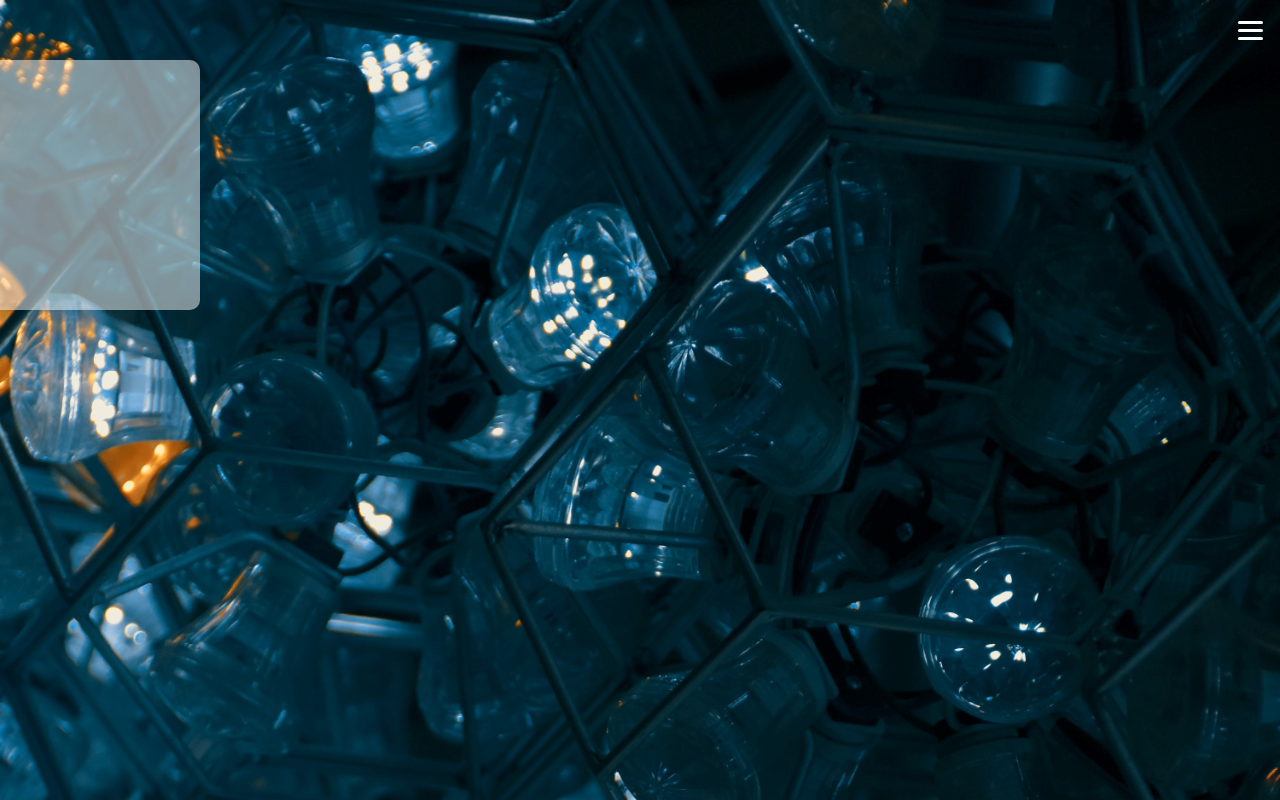
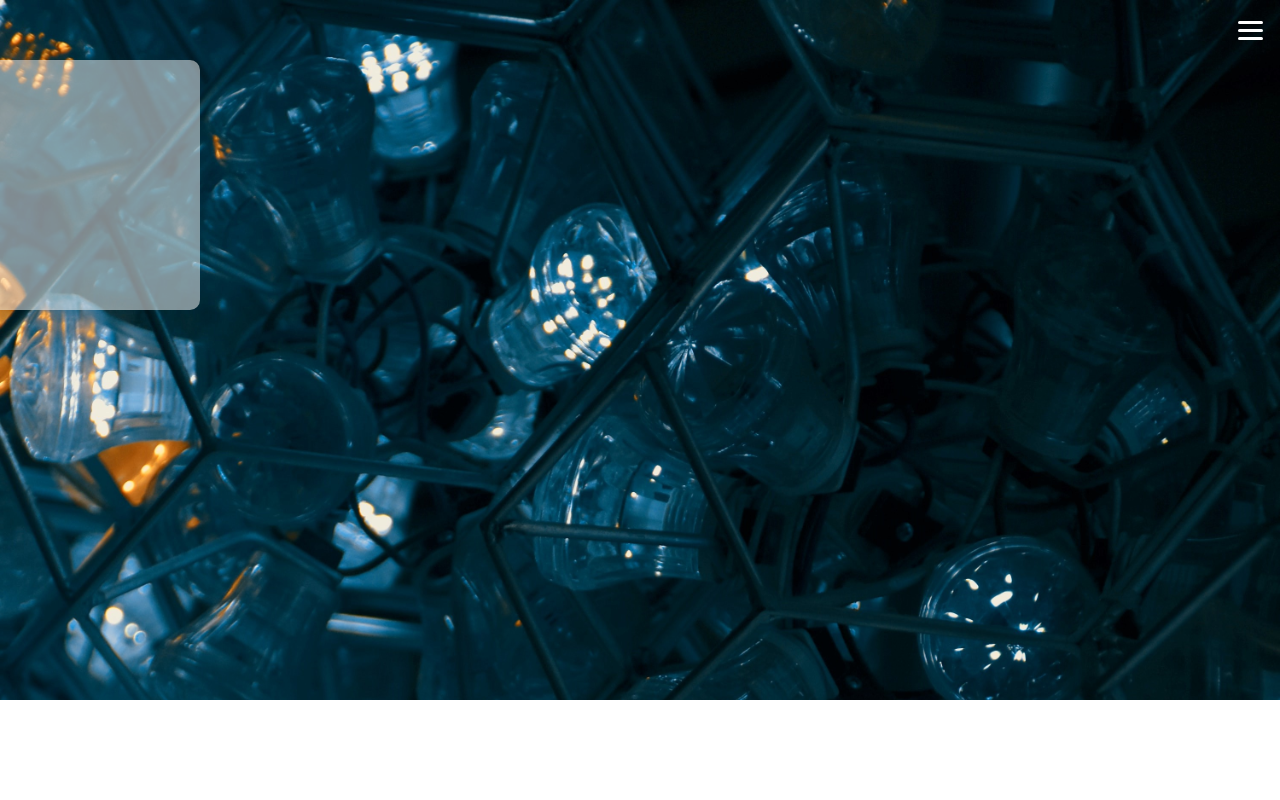
Before and after one commit to Johng117/portfolio_2.0, a React (Create React App) app: page / in a window 1280 px wide. Built offline with nearby package versions, Linux system fonts and the light colour scheme.

Commit message:
Altered Component Structure
Added Main.js and Projects.js to components file.
Added materialize npm package.
Updated App.js to reflect above changes.

```diff
--- a/package.json
+++ b/package.json
@@ -6,13 +6,14 @@
     "@testing-library/jest-dom": "^5.16.5",
     "@testing-library/react": "^13.4.0",
     "@testing-library/user-event": "^13.5.0",
+    "materialize-css": "^1.0.0-rc.2",
     "react": "^18.2.0",
     "react-dom": "^18.2.0",
     "react-scripts": "5.0.1",
     "web-vitals": "^2.1.4"
   },
   "scripts": {
-    "start": "react-scripts start",
+    "start": "react-scripts start webpack-dev-server -hot",
     "build": "react-scripts build",
     "test": "react-scripts test",
     "eject": "react-scripts eject"
--- a/src/App.js
+++ b/src/App.js
@@ -1,13 +1,12 @@
-import Navbar from './components/Navbar';
-import Menu from './components/Menu'
+import Main from "./components/Main";
+import Projects from "./components/Projects";
+import "materialize-css/dist/css/materialize.min.css";
 
 function App() {
   return (
     <div className="App">
-      <div>
-        <Navbar />
-        <Menu />
-      </div>
+      <Main />
+      <Projects />
     </div>
   );
 }
--- /dev/null
+++ b/src/components/Main.js
@@ -0,0 +1,16 @@
+import Navbar from "./Navbar";
+import Menu from "./Menu";
+
+const Main = () => {
+  return (
+    <div className="main-section">
+      <div>
+        <Navbar />
+        <Menu />
+
+      </div>
+    </div>
+  );
+};
+
+export default Main;
--- /dev/null
+++ b/src/components/Projects.js
@@ -0,0 +1,9 @@
+const Projects = () => {
+    return (
+        <div className="projects">
+
+        </div>
+     );
+}
+
+export default Projects;
--- a/src/styles/index.css
+++ b/src/styles/index.css
@@ -1,10 +1,15 @@
 body {
+  height: 100%;
   margin: 0;
-  background: url("../../src/assets/home_background_mobile2.jpg") no-repeat fixed;
+}
+
+.main-section {
+  margin: 0;
+  background: url("../../src/assets/home_background_mobile2.jpg");
+  background-repeat: no-repeat;
   background-size: cover;
-  height: 1vh;
+  height: 700px;
   width: auto;
-  position: relative;
 }
 
 .nav {
@@ -86,4 +91,9 @@ body {
   border-bottom-right-radius: 10px;
 }
 
+.projects {
+  height: 100%;
+  width: auto;
+}
+
 /*# sourceMappingURL=index.css.map */
--- a/src/styles/index.scss
+++ b/src/styles/index.scss
@@ -1,11 +1,16 @@
 body {
+  height: 100%;
   margin: 0;
-  background: url("../../src/assets/home_background_mobile2.jpg") no-repeat
-    fixed;
+}
+
+.main-section {
+  margin: 0;
+  background: url("../../src/assets/home_background_mobile2.jpg");
+  background-repeat: no-repeat;
   background-size: cover;
-  height: 1vh;
+  height: 700px;
   width: auto;
-  position: relative;
+  // position: relative;
 }
 
 .nav {
@@ -47,7 +52,6 @@ body {
   }
   span:nth-child(3) {
     top: 18px;
-
   }
 }
 
@@ -68,15 +72,15 @@ body {
   }
   span:nth-child(1) {
     top: 10px;
-    transform: rotate(45deg)
+    transform: rotate(45deg);
   }
   span:nth-child(2) {
     top: 10px;
-    transform: rotate(-45deg)
+    transform: rotate(-45deg);
   }
   span:nth-child(3) {
     height: 0px;
-    width: 0px
+    width: 0px;
   }
 }
 
@@ -85,8 +89,13 @@ body {
   height: 250px;
   width: 200px;
   background-color: white;
-  opacity: .5;
+  opacity: 0.5;
   // left: -150px
   border-top-right-radius: 10px;
   border-bottom-right-radius: 10px;
 }
+
+.projects {
+  height: 100%;
+  width: auto;
+}
```
Also changed, not shown: 2 other files (tests, documents, lock files or other folders).
